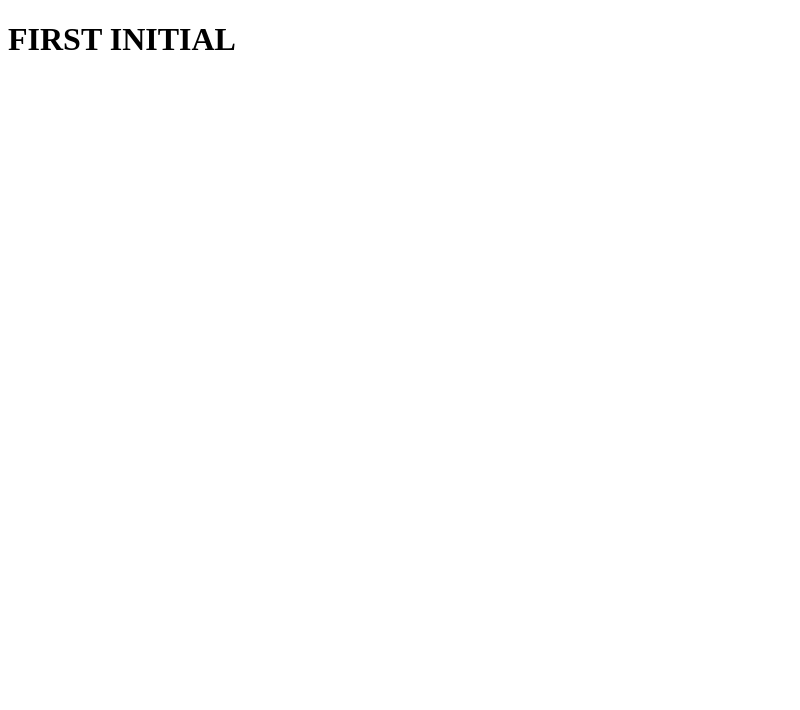
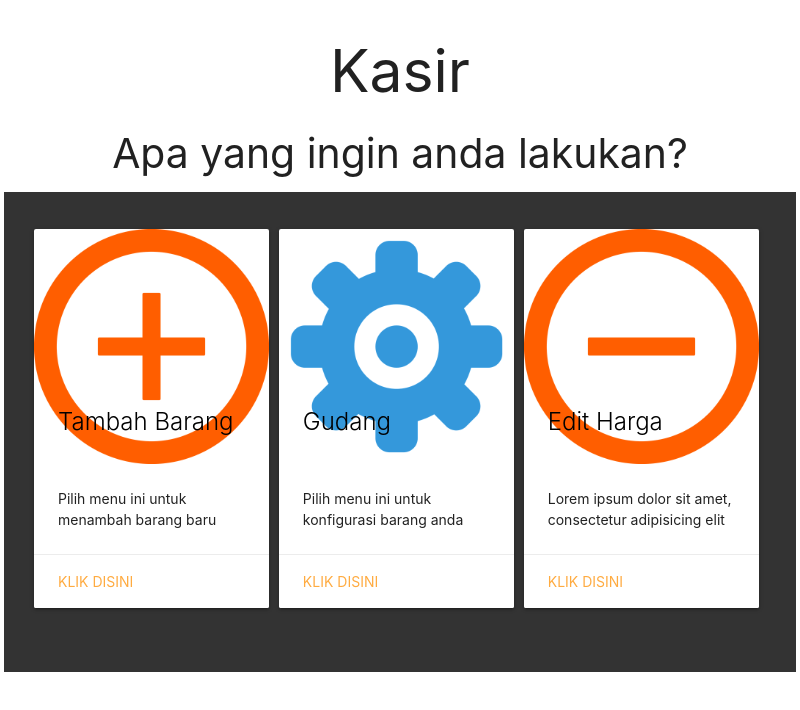
Before and after one commit to shidoitsuka/electron-kasir, an Electron app: page views/index.html in a window 800 px wide. Drawn offline with nearby package versions, Linux system fonts and the light colour scheme.

Commit message:
rilis 0.2.0
Menambah user config, mulai dari user style, script, dan juga memodifikasi homepage dari aplikasi

```diff
--- a/package.json
+++ b/package.json
@@ -1,6 +1,6 @@
 {
   "name": "electron-kasir",
-  "version": "0.1.0",
+  "version": "0.2.0",
   "main": "main.js",
   "scripts": {
     "start": "electron ."
@@ -11,5 +11,8 @@
   "private": false,
   "devDependencies": {
     "electron": "^6.0.11"
+  },
+  "dependencies": {
+    "jquery": "^3.4.1"
   }
 }
--- a/views/index.html
+++ b/views/index.html
@@ -2,12 +2,75 @@
 <html lang="en" dir="ltr">
 
 <head>
-  <meta charset="utf-8">
-  <title></title>
+  <script type="text/javascript">
+    const $ = jQuery = require("jquery");
+  </script>
+  <meta charset="utf-8" />
+  <link rel="stylesheet" href="userConf/style.css" />
+  <script src="userConf/script.js" charset="utf-8"></script>
+  <link rel="stylesheet" href="../assets/css/materialize.min.css" />
+  <script src="../assets/js/materialize.min.js" charset="utf-8"></script>
 </head>
 
 <body>
-  <h1>FIRST INITIAL</h1>
+  <div class="body-container">
+    <div class="app-head">
+      <h1>Kasir</h1>
+      <h3>Apa yang ingin anda lakukan?</h3>
+    </div>
+    <div class="app-body">
+
+      <div class="row cards">
+        <div class="s12 m7">
+          <div class="card">
+            <div class="card-image">
+              <img src="../assets/pictures/add.png">
+              <span class="card-title">Tambah Barang</span>
+            </div>
+            <div class="card-content">
+              <p>Pilih menu ini untuk menambah barang baru</p>
+            </div>
+            <div class="card-action">
+              <a href="#">Klik Disini</a>
+            </div>
+          </div>
+        </div>
+      </div>
+      <div class="row cards">
+        <div class="s12 m7">
+          <div class="card">
+            <div class="card-image">
+              <img src="../assets/pictures/setting.png">
+              <span class="card-title">Gudang</span>
+            </div>
+            <div class="card-content">
+              <p>Pilih menu ini untuk konfigurasi barang anda</p>
+            </div>
+            <div class="card-action">
+              <a href="#">Klik Disini</a>
+            </div>
+          </div>
+        </div>
+      </div>
+      <div class="row cards">
+        <div class="s12 m7">
+          <div class="card">
+            <div class="card-image">
+              <img src="../assets/pictures/minus.png">
+              <span class="card-title">Edit Harga</span>
+            </div>
+            <div class="card-content">
+              <p>Lorem ipsum dolor sit amet, consectetur adipisicing elit</p>
+            </div>
+            <div class="card-action">
+              <a href="#">Klik Disini</a>
+            </div>
+          </div>
+        </div>
+      </div>
+
+    </div>
+  </div>
 </body>
 
 </html>
--- /dev/null
+++ b/views/userConf/style.css
@@ -0,0 +1,29 @@
+.body-container {
+  max-width: 99%;
+  margin: 0 auto;
+}
+
+.app-head {
+  text-align: center;
+}
+
+.app-body {
+  min-width: 100%;
+  padding: 25px;
+  display: table;
+  background-color: #333;
+}
+
+.cards {
+  max-width: 33%;
+  float: left;
+  padding: 5px;
+}
+
+.card-title {
+  color: black;
+}
+
+.card-image img {
+
+}
```
Also changed, not shown: assets/css/materialize.min.css (added), assets/js/materialize.min.js (added), assets/pictures/add.png (added), assets/pictures/minus.png (added), assets/pictures/setting.png (added), views/userConf/script.js (added).
